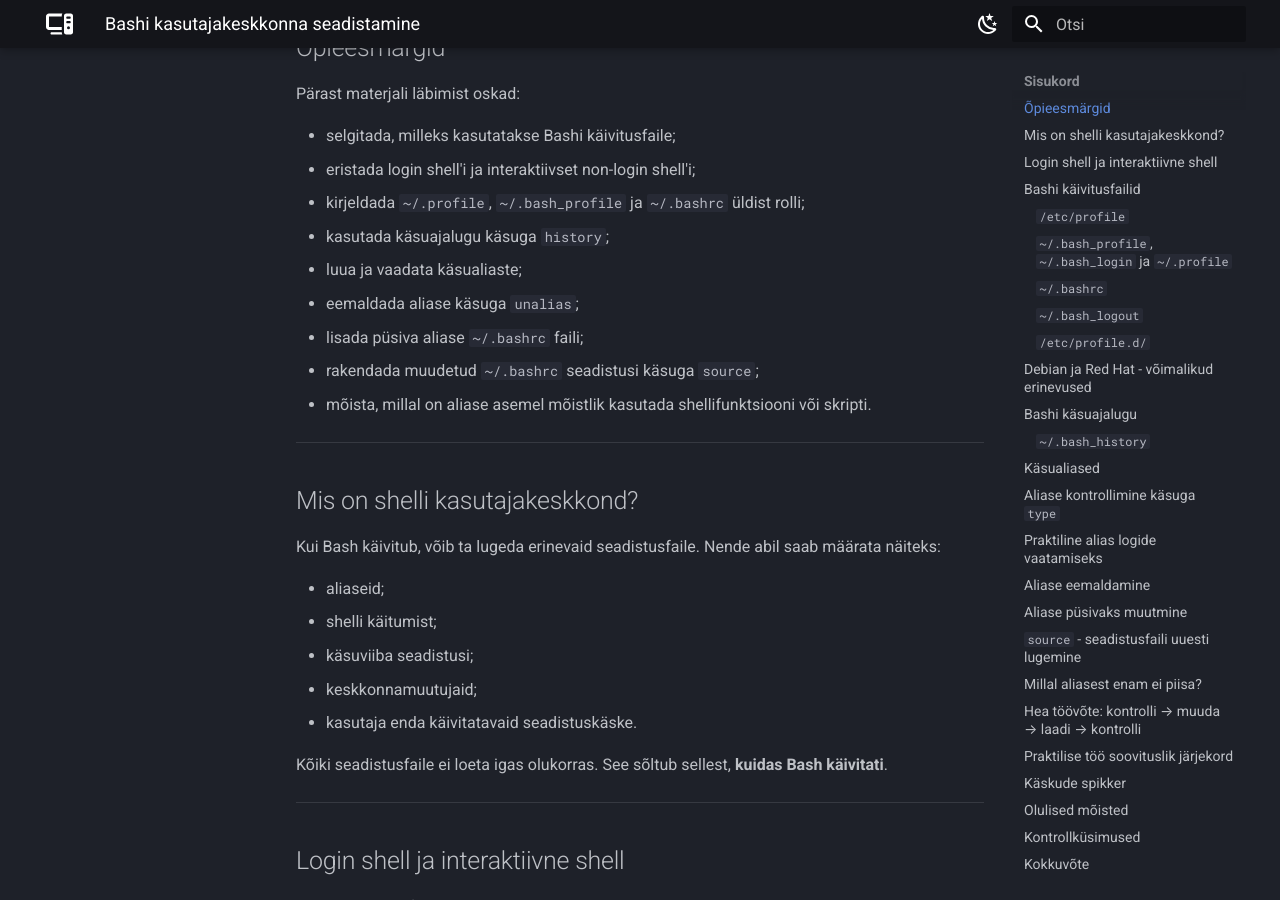
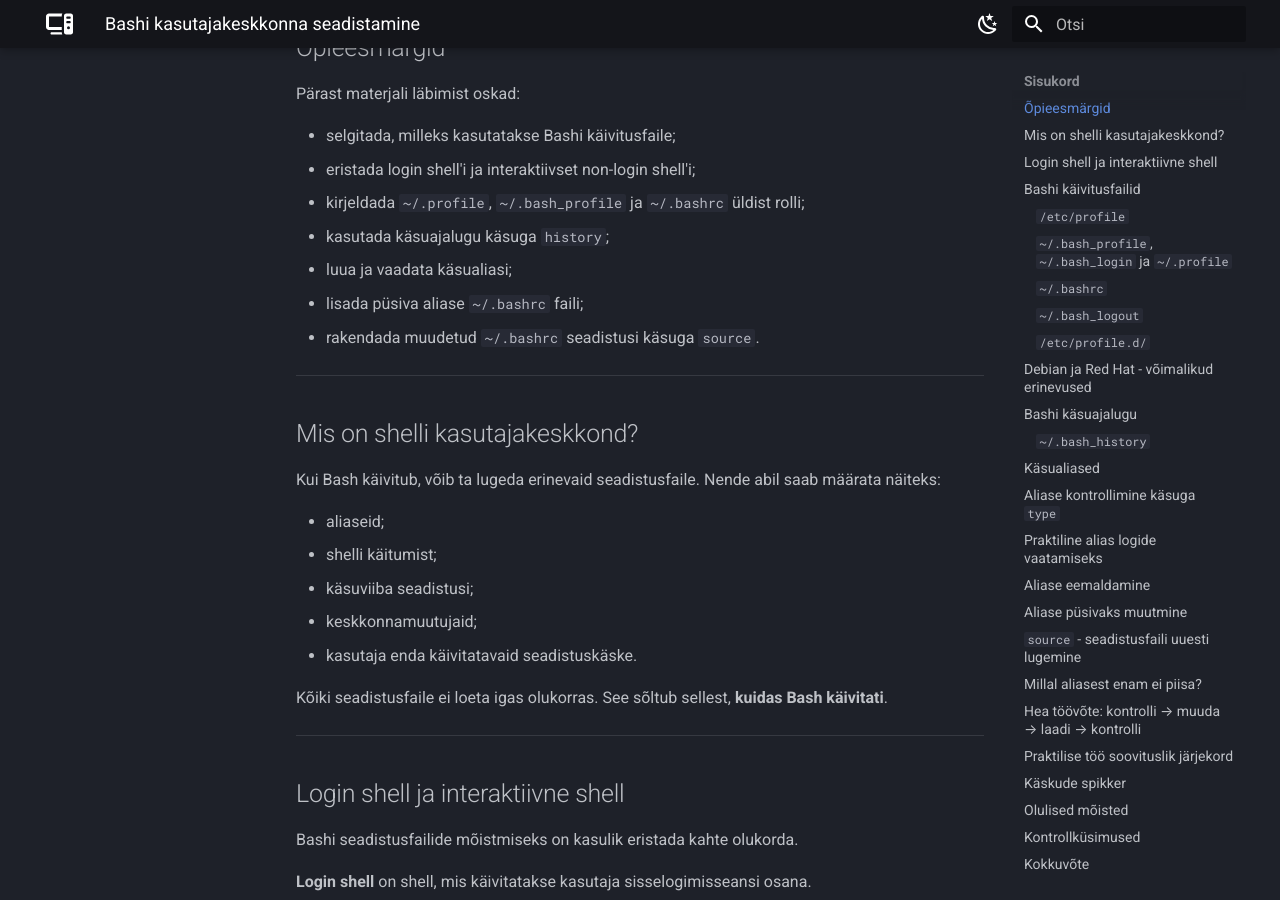
Before and after one commit to priitpaap/priitpaap.github.io, an MkDocs documentation site: the page built from docs/linux/kasutajakeskkonna-seadistamine.md, in a window 1280 px wide and 900 px high, scrolled down 557 px. Built offline with MkDocs 1.6.1 and Material for MkDocs 9.7.7, drawn with Linux system fonts in a browser that asks for light colours.

Commit message:
Uuendatud kasutajakeskkonna-seadistamine.md

```diff
--- a/docs/linux/kasutajakeskkonna-seadistamine.md
+++ b/docs/linux/kasutajakeskkonna-seadistamine.md
@@ -19,11 +19,9 @@ Pärast materjali läbimist oskad:
 - eristada login shell'i ja interaktiivset non-login shell'i;
 - kirjeldada `~/.profile`, `~/.bash_profile` ja `~/.bashrc` üldist rolli;
 - kasutada käsuajalugu käsuga `history`;
-- luua ja vaadata käsualiaste;
-- eemaldada aliase käsuga `unalias`;
+- luua ja vaadata käsualiasi;
 - lisada püsiva aliase `~/.bashrc` faili;
-- rakendada muudetud `~/.bashrc` seadistusi käsuga `source`;
-- mõista, millal on aliase asemel mõistlik kasutada shellifunktsiooni või skripti.
+- rakendada muudetud `~/.bashrc` seadistusi käsuga `source`.
 
 ---
 
```
